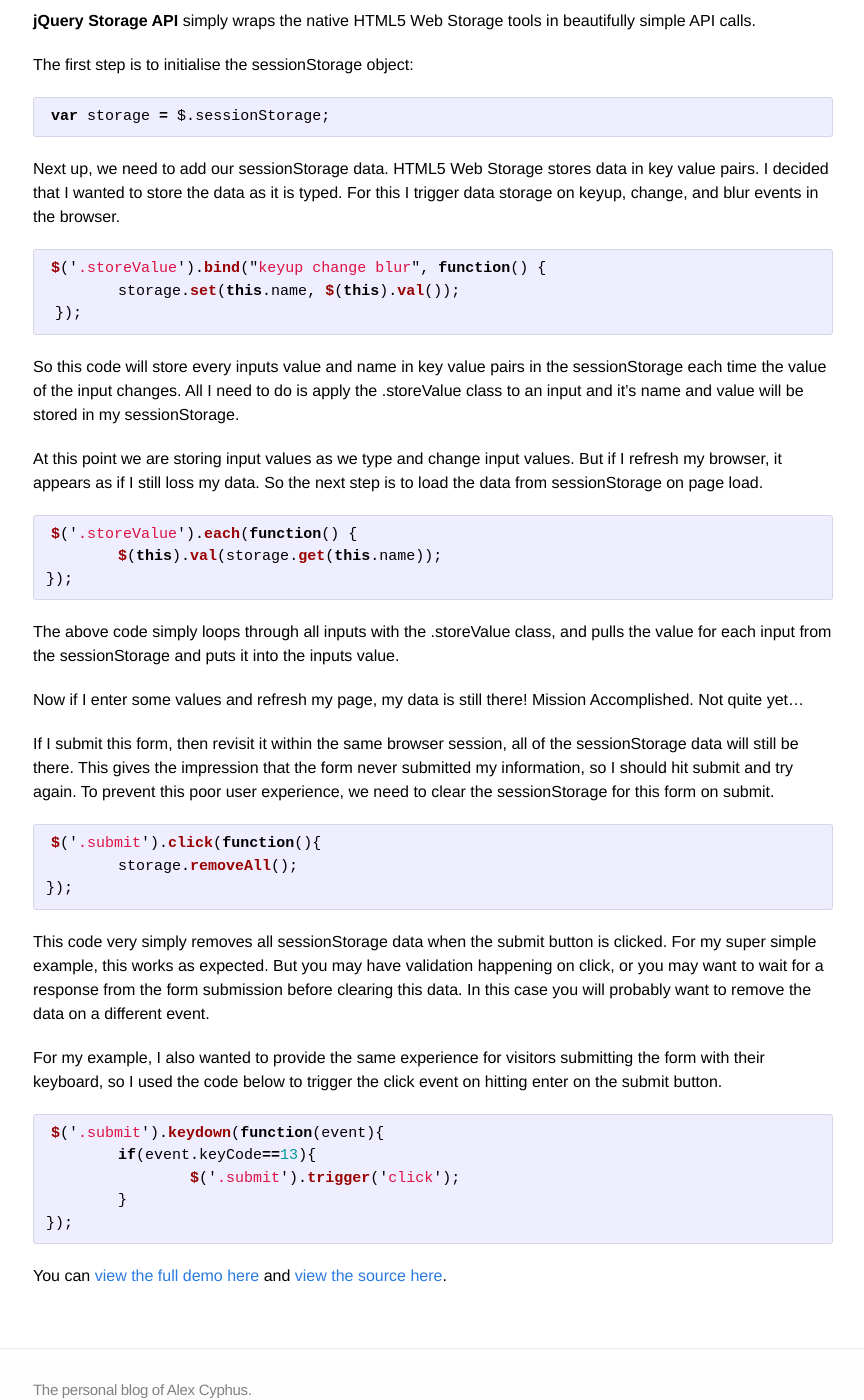
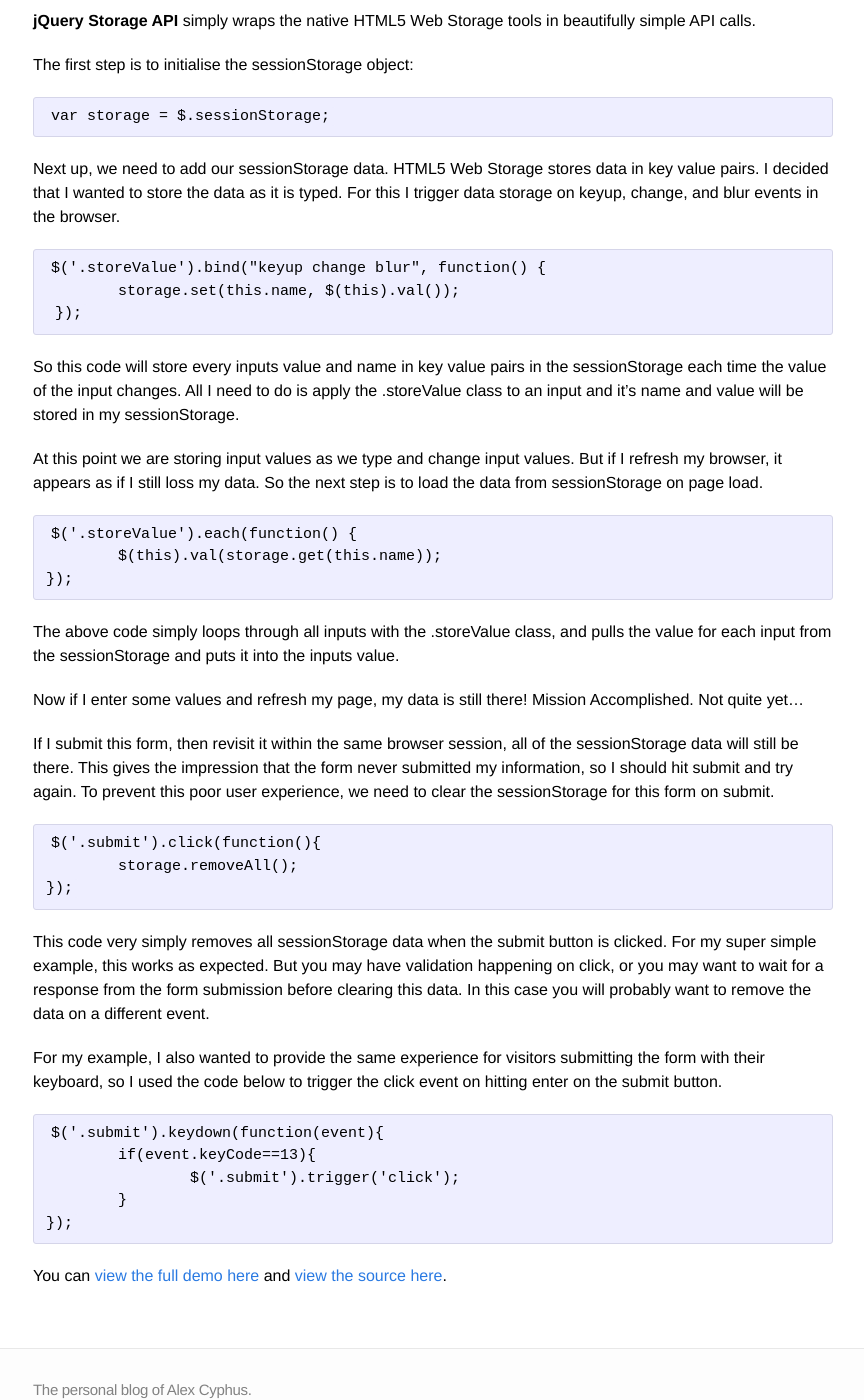
Before and after one commit to ACyphus/acyphus.github.io, a Jekyll site: the page built from _posts/2014-05-30-passing-the-refresh-test.markdown, in a window 1280 px wide and 1400 px high, scrolled down 841 px. Shown: the whole window, without its empty margins (207-1071 px from the left). Built offline with Jekyll 4.4.1, drawn with Linux system fonts in a browser that asks for light colours.

Commit message:
Update markdown syntax again for code blocks

````diff
--- a/_posts/2014-05-30-passing-the-refresh-test.markdown
+++ b/_posts/2014-05-30-passing-the-refresh-test.markdown
@@ -21,12 +21,14 @@ After a quick search, I discovered a jQuery Plugin called **jQuery Storage API**
 **jQuery Storage API** simply wraps the native HTML5 Web Storage  tools in beautifully simple API calls.
 
 The first step is to initialise the sessionStorage object:
-```javascript
+
+```
 var storage = $.sessionStorage;
 ```
 
 Next up, we need to add our sessionStorage data. HTML5 Web Storage stores data in key value pairs. I decided that I wanted to store the data as it is typed. For this I trigger data storage on keyup, change, and blur events in the browser.
-```javascript
+
+```
 $('.storeValue').bind("keyup change blur", function() {
  	storage.set(this.name, $(this).val());
  });
@@ -36,7 +38,7 @@ So this code will store every inputs value and name in key value pairs in the se
 
 At this point we are storing input values as we type and change input values. But if I refresh my browser, it appears as if I still loss my data. So the next step is to load the data from sessionStorage on page load.
 
-```javascript
+```
 $('.storeValue').each(function() {
 	$(this).val(storage.get(this.name));
 });
@@ -48,7 +50,7 @@ Now if I enter some values and refresh my page, my data is still there! Mission
 
 If I submit this form, then revisit it within the same browser session, all of the sessionStorage data will still be there. This gives the impression that the form never submitted my information, so I should hit submit and try again. To prevent this poor user experience, we need to clear the sessionStorage for this form on submit.
 
-```javascript
+```
 $('.submit').click(function(){
 	storage.removeAll();
 });
@@ -58,7 +60,7 @@ This code very simply removes all sessionStorage data when the submit button is
 
 For my example, I also wanted to provide the same experience for visitors submitting the form with their keyboard, so I used the code below to trigger the click event on hitting enter on the submit button.
 
-```javascript
+```
 $('.submit').keydown(function(event){
 	if(event.keyCode==13){
 		$('.submit').trigger('click');
````
